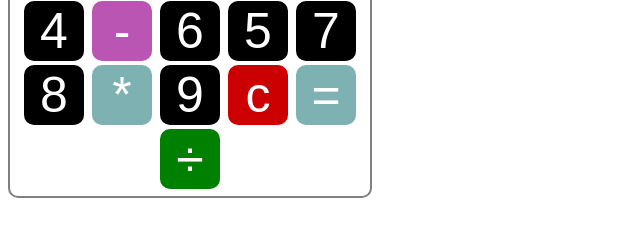
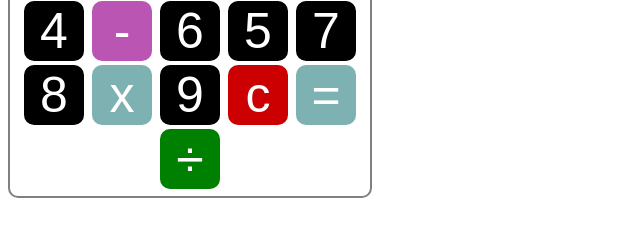
Before and after one commit to Hyfem/blackaliencal.github.io, a plain HTML site: page index.html in a window 1280 px wide. Shown: the part 255-492 px from the top of the page, 0-640 px from the left. Drawn offline with Linux system fonts and the light colour scheme.

Commit message:
Add files via upload

```diff
--- a/index.html
+++ b/index.html
@@ -22,7 +22,7 @@
         <input type="button" value="5" onclick="cal.display.value+='5'">
         <input type="button" value="7" onclick="cal.display.value+='7'">
         <input type="button" value="8" onclick="cal.display.value+='8'">
-        <input type="button" value="*" onclick="cal.display.value+='*'" style="background-color: #7db1b2;">
+        <input type="button" value="x" onclick="cal.display.value+='*'" style="background-color: #7db1b2;">
         <input type="button" value="9" onclick="cal.display.value+='9'">
         <input type="button" value="c" onclick="cal.display.value=''" style="background-color: #cc0000;">
         <input type="button" value="=" onclick="cal.display.value=eval(cal.display.value)" style="background-color: #7db1b2;">
```
